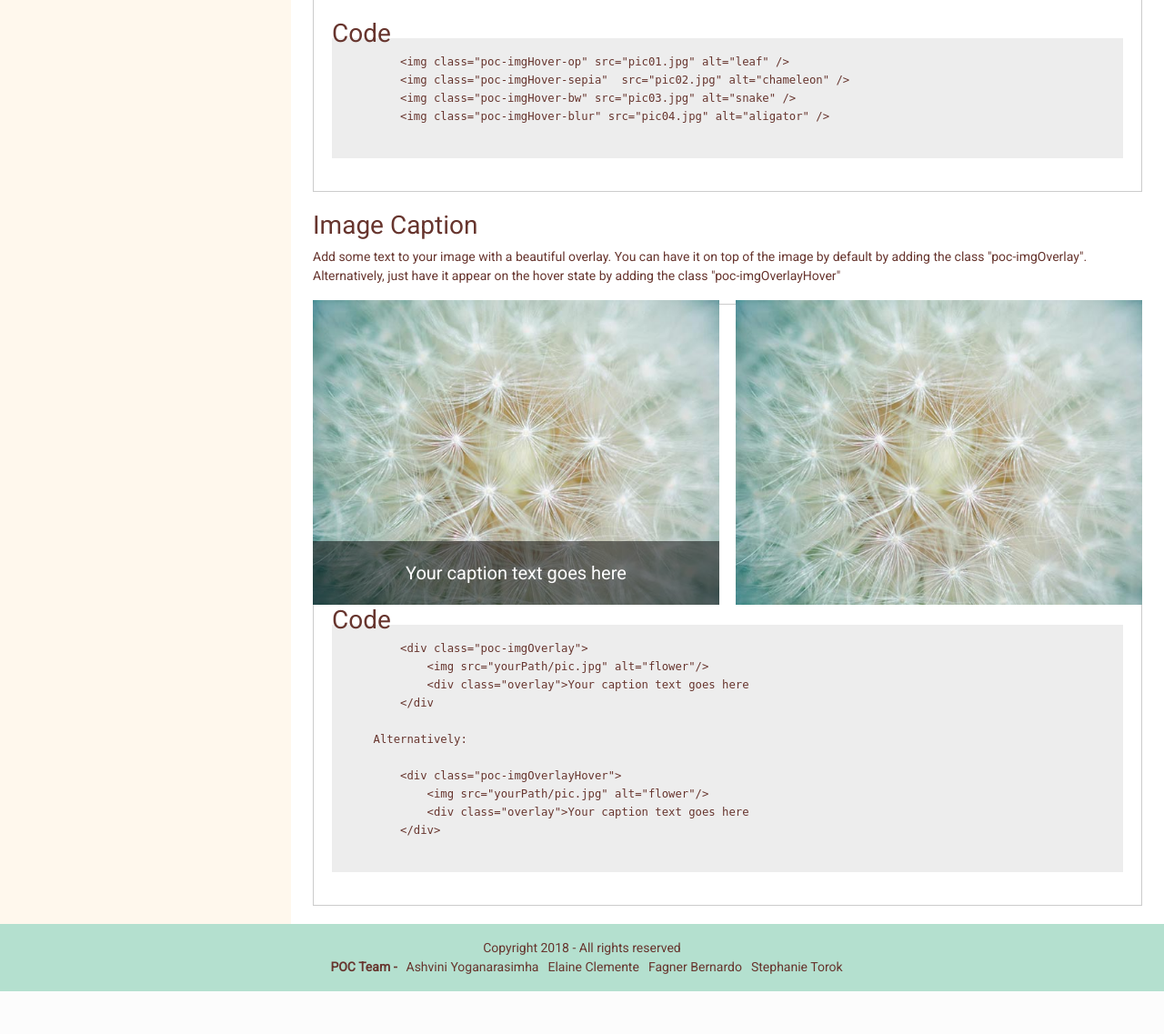
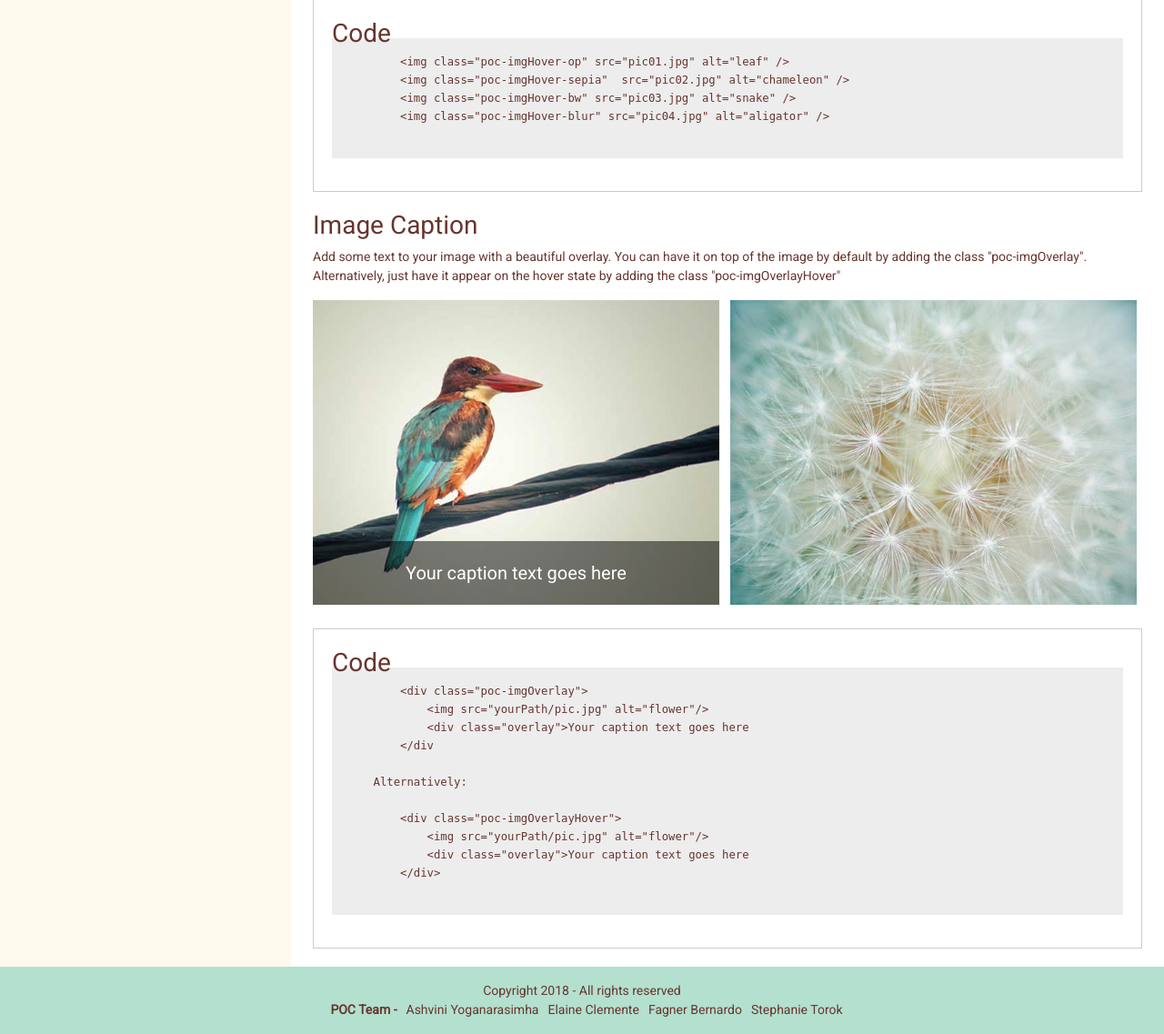
Before and after one commit to ElaineClemente/pieceOfCake, a PHP site: page /pages/images.html in a window 1280 px wide. Shown: the part 3881-5018 px from the top of the page at 91% size. Before the commit the page ends 4971 px from the top, so only its background shows below. Run offline with PHP 8.4, Linux system fonts and the light colour scheme; style sheets or scripts are compiled from the project's sources.

Commit message:
images.html done

```diff
--- a/css/myStyling.css
+++ b/css/myStyling.css
@@ -31,19 +31,10 @@
   width: 90%; }
 
 .imgOverlay, .imgOverlayHover {
-  display: block;
-  float: left;
+  display: inline-block;
   width: 49%; }
 
 .imgOverlay {
-  margin-right: 2%; }
-
-.imgOverlayHover {
-  float: right;
-  margin-bottom: 10px; }
-  .imgOverlayHover:after {
-    content: "";
-    display: block;
-    clear: both; }
+  margin-right: 1%; }
 
 /*# sourceMappingURL=myStyling.css.map */
--- a/pages/images.html
+++ b/pages/images.html
@@ -134,7 +134,7 @@
 <h3>Image Caption</h3>
 <p>Add some text to your image with a beautiful overlay. You can have it on top of the image by default by adding the class "poc-imgOverlay". Alternatively, just have it appear on the hover state by adding the class "poc-imgOverlayHover"</p>
 <div class="poc-imgOverlay imgOverlay">
-    <img src="../images/pic04.jpg" alt="flower"/>
+    <img src="../images/bird07.jpg" alt="bird"/>
     <div class="overlay">Your caption text goes here</div>
 </div>
            <div class="poc-imgOverlayHover imgOverlayHover">
--- a/sass/myStyling.sass
+++ b/sass/myStyling.sass
@@ -1,4 +1,4 @@
-@mixin clearIt
+// @mixin clearIt
     content: ""
     display: block
     clear: both
@@ -29,13 +29,7 @@
     margin: 0 auto
     width: 90%
 .imgOverlay, .imgOverlayHover
-    display: block
-    float: left
+    display: inline-block
     width: 49%
 .imgOverlay
-    margin-right: 2%
-.imgOverlayHover
-    float: right
-    margin-bottom: 10px
-    &:after
-        @include clearIt
+    margin-right: 1%
--- a/sass/pocImages.sass
+++ b/sass/pocImages.sass
@@ -2,7 +2,6 @@
     content: ""
     display: block
     clear: both
-
 .poc-img100
     width: 100%
     height: auto
@@ -80,3 +79,5 @@
         opacity: 0
         &:hover
             opacity: 1
+//.poc-imgOverlayHover:after
+    @include clearIt
```
Also changed, not shown: images/bird07.jpg (added), 2 other files.
